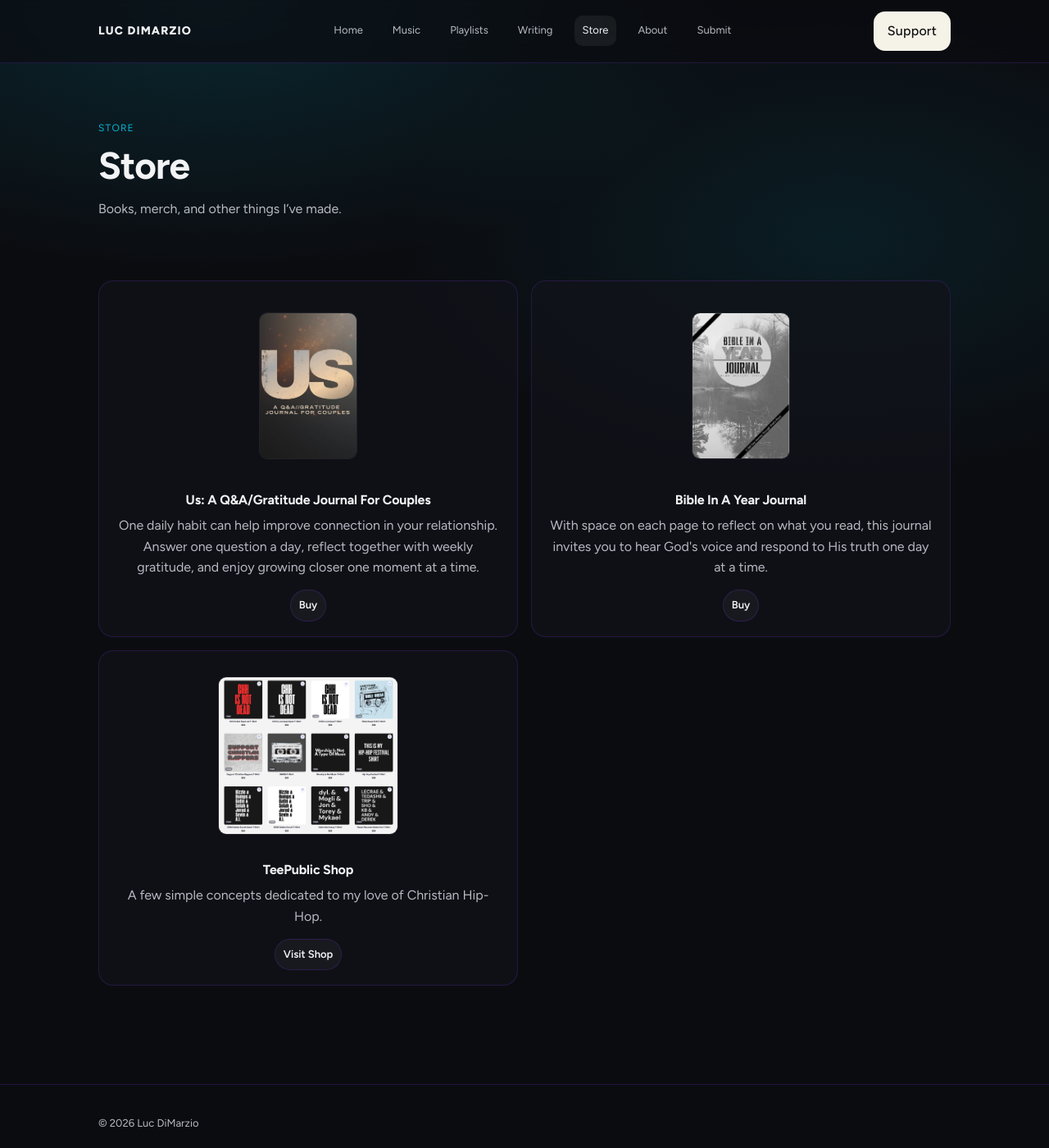
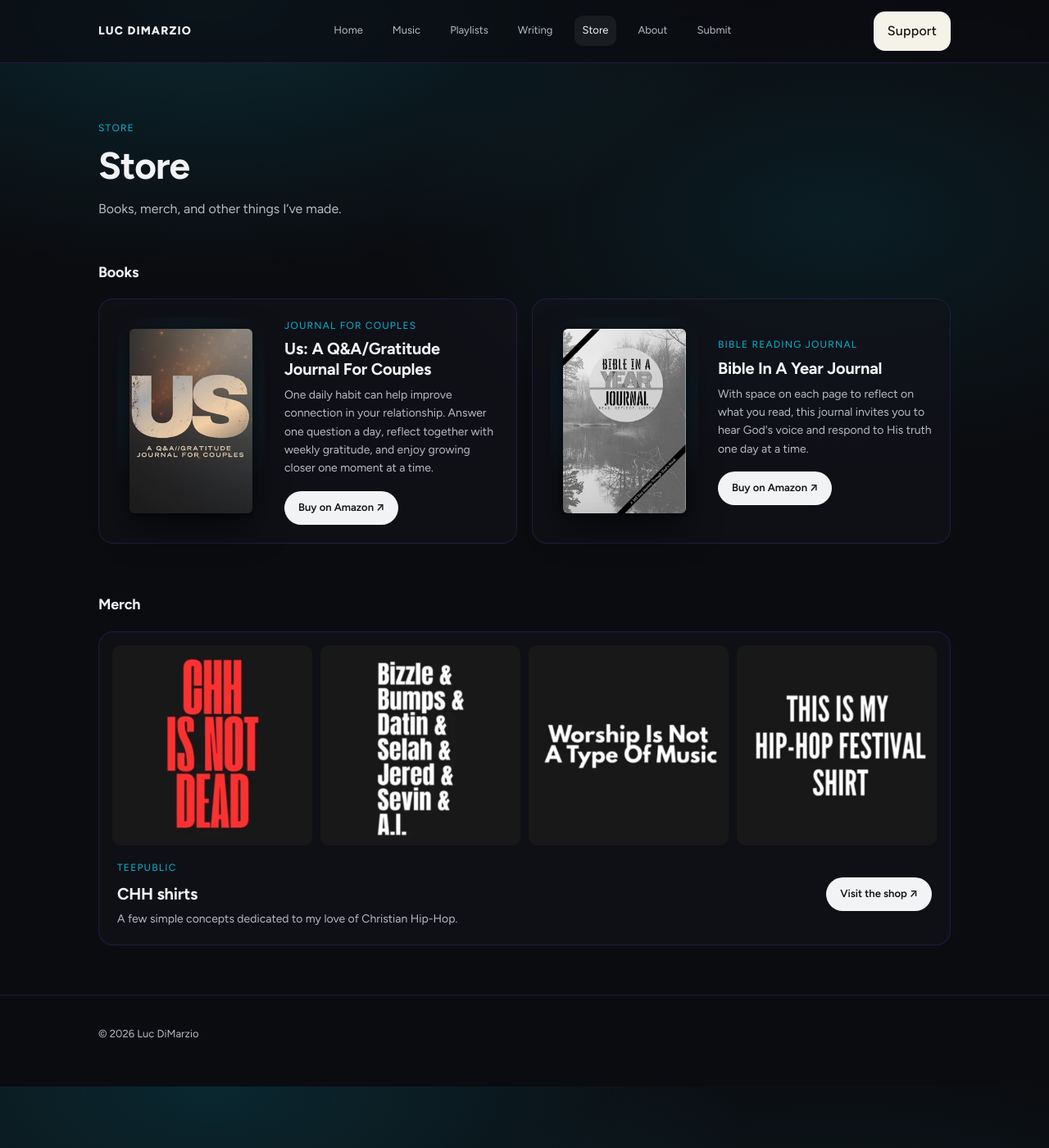
Before and after one commit to lucdimarzio/Luc-site, a Jekyll site: the page built from store/index.html, in a window 1280 px wide and 1400 px high. Shown: the whole window at 82% size. Built offline with Jekyll 4.4.1, drawn with Linux system fonts in a browser that asks for light colours.

Commit message:
Store: side-by-side book cards with larger covers and a merch row of four shirt designs
Co-Authored-By: Claude Opus 5.5 <noreply@anthropic.com>

```diff
--- a/assets/css/styles.css
+++ b/assets/css/styles.css
@@ -690,3 +690,30 @@ h1{ letter-spacing:-.02em; }
   .album-card{ grid-template-columns:1fr; gap:20px; padding:16px; }
   .album-embed{ max-width:350px; width:100%; margin:0 auto; }
 }
+
+/* Store */
+.book-grid{ display:grid; grid-template-columns:repeat(2, minmax(0,1fr)); gap:18px; margin:18px 0 0; }
+.book-card, .merch-card{ grid-column:auto; color:var(--text); text-decoration:none; transition:border-color .2s, transform .2s; }
+.book-card:hover, .merch-card:hover{ border-color:var(--accent); transform:translateY(-2px); opacity:1; }
+.book-card{ display:grid; grid-template-columns:180px minmax(0,1fr); gap:24px; align-items:center; padding:22px; }
+.book-cover{ background:radial-gradient(circle at 50% 40%, rgba(6,182,212,.18), transparent 70%); border-radius:14px; padding:14px 0; display:flex; justify-content:center; }
+.book-cover img{ width:150px; height:auto; display:block; border-radius:6px; box-shadow:0 18px 40px rgba(0,0,0,.55), 0 2px 6px rgba(0,0,0,.4); transition:transform .25s; }
+.book-card:hover .book-cover img{ transform:rotate(-2deg) scale(1.03); }
+.book-text h3{ font-size:20px; line-height:1.25; margin:6px 0 8px; }
+.book-text p{ font-size:14px; margin:0 0 16px; }
+.book-card .pill, .merch-card .pill{ padding:9px 16px; font-size:13px; }
+.merch-card{ display:block; padding:16px; margin-top:18px; }
+.merch-strip{ display:grid; grid-template-columns:repeat(4, minmax(0,1fr)); gap:10px; }
+.merch-strip img{ width:100%; aspect-ratio:1/1; object-fit:cover; border-radius:10px; display:block; }
+.merch-text{ display:flex; align-items:center; justify-content:space-between; gap:20px; padding:18px 6px 4px; }
+.merch-text h3{ font-size:20px; margin:6px 0 4px; }
+.merch-text p{ margin:0; font-size:14px; }
+@media (max-width: 960px){
+  .book-grid{ grid-template-columns:1fr; }
+}
+@media (max-width: 720px){
+  .book-card{ grid-template-columns:1fr; gap:14px; text-align:center; }
+  .book-cover img{ width:160px; }
+  .merch-strip{ grid-template-columns:repeat(2, minmax(0,1fr)); }
+  .merch-text{ flex-direction:column; align-items:flex-start; }
+}
--- a/store/index.html
+++ b/store/index.html
@@ -5,48 +5,53 @@ nav: store
 description: "Books and merch from Luc DiMarzio."
 ---
 <main class="container">
-    <section class="hero">
-      <div class="kicker">Store</div>
-      <h1>Store</h1>
-      <p class="subhead">Books, merch, and other things I’ve made.</p>
-    </section>
+  <section class="hero">
+    <div class="kicker">Store</div>
+    <h1>Store</h1>
+    <p class="subhead">Books, merch, and other things I’ve made.</p>
+  </section>
 
-    <section class="section">
-      <div class="grid">
-
-        <div class="card store-card">
-          <div class="store-image-wrap">
-            <img src="/assets/img/book1.jpg" alt="Cover of Us: A Q&A/Gratitude Journal For Couples" class="store-image">
-          </div>
+  <section class="section">
+    <h2 class="section-title">Books</h2>
+    <div class="book-grid">
+      <a class="card book-card" href="https://a.co/d/03E9iGl8" target="_blank" rel="noopener noreferrer">
+        <div class="book-cover"><img src="/assets/img/book1.jpg" alt="Cover of Us: A Q&amp;A/Gratitude Journal For Couples" /></div>
+        <div class="book-text">
+          <div class="kicker">Journal for couples</div>
           <h3>Us: A Q&amp;A/Gratitude Journal For Couples</h3>
           <p>One daily habit can help improve connection in your relationship. Answer one question a day, reflect together with weekly gratitude, and enjoy growing closer one moment at a time.</p>
-          <div class="links">
-            <a class="pill" href="https://a.co/d/03E9iGl8" target="_blank" rel="noopener noreferrer">Buy</a>
-          </div>
+          <span class="pill pill-strong">Buy on Amazon &nearr;</span>
         </div>
-
-        <div class="card store-card">
-          <div class="store-image-wrap">
-            <img src="/assets/img/book2.jpg" alt="Cover of Bible In A Year Journal" class="store-image">
-          </div>
+      </a>
+      <a class="card book-card" href="https://a.co/d/05MCVd7n" target="_blank" rel="noopener noreferrer">
+        <div class="book-cover"><img src="/assets/img/book2.jpg" alt="Cover of Bible In A Year Journal" /></div>
+        <div class="book-text">
+          <div class="kicker">Bible reading journal</div>
           <h3>Bible In A Year Journal</h3>
           <p>With space on each page to reflect on what you read, this journal invites you to hear God's voice and respond to His truth one day at a time.</p>
-          <div class="links">
-            <a class="pill" href="https://a.co/d/05MCVd7n" target="_blank" rel="noopener noreferrer">Buy</a>
-          </div>
+          <span class="pill pill-strong">Buy on Amazon &nearr;</span>
         </div>
+      </a>
+    </div>
+  </section>
 
-        <div class="card store-card">
-          <div class="store-image-wrap">
-            <img src="/assets/img/teepublic.jpg" alt="Preview of my TeePublic shop" class="store-image store-wide">
-          </div>
-          <h3>TeePublic Shop</h3>
+  <section class="section">
+    <h2 class="section-title">Merch</h2>
+    <a class="card merch-card" href="https://www.teepublic.com/user/dimarini" target="_blank" rel="noopener noreferrer">
+      <div class="merch-strip">
+        <img src="/assets/img/merch/chh-is-not-dead.jpg" alt="CHH Is Not Dead shirt design" loading="lazy" />
+        <img src="/assets/img/merch/golden-era.jpg" alt="Golden Era lineup shirt design: Bizzle, Bumps, Datin, Selah, Jered, Sevin and A.I." loading="lazy" />
+        <img src="/assets/img/merch/worship-is-not-a-type-of-music.jpg" alt="Worship Is Not A Type Of Music shirt design" loading="lazy" />
+        <img src="/assets/img/merch/hip-hop-festival.jpg" alt="This Is My Hip-Hop Festival Shirt design" loading="lazy" />
+      </div>
+      <div class="merch-text">
+        <div>
+          <div class="kicker">TeePublic</div>
+          <h3>CHH shirts</h3>
           <p>A few simple concepts dedicated to my love of Christian Hip-Hop.</p>
-          <div class="links">
-            <a class="pill" href="https://www.teepublic.com/user/dimarini" target="_blank" rel="noopener noreferrer">Visit Shop</a>
-          </div>
         </div>
-
+        <span class="pill pill-strong">Visit the shop &nearr;</span>
       </div>
-    </section>
+    </a>
+  </section>
 </main>
```
Also changed, not shown: assets/img/merch/chh-is-not-dead.jpg (added), assets/img/merch/golden-era.jpg (added), assets/img/merch/hip-hop-festival.jpg (added), assets/img/merch/worship-is-not-a-type-of-music.jpg (added).
